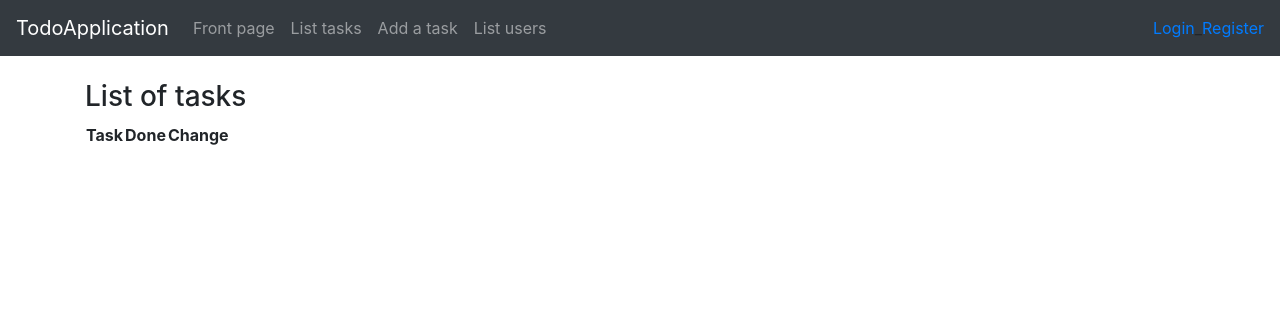
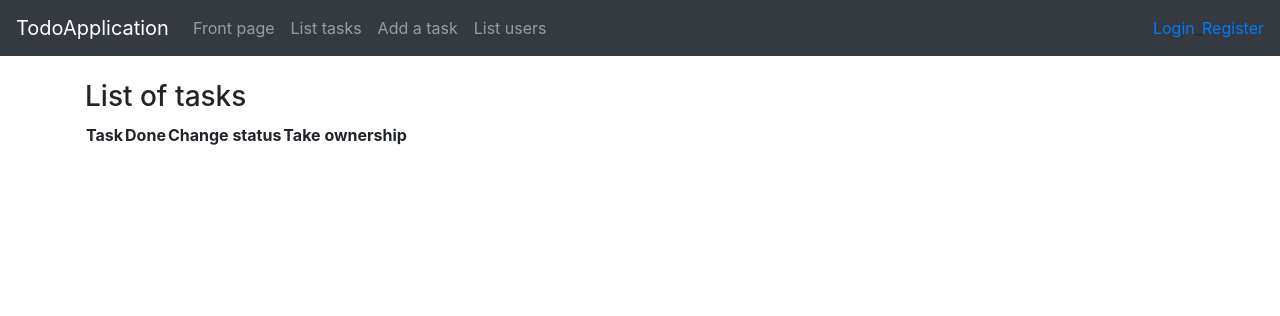
Before and after one commit to aarekr/todoApp, a Flask app: template application/templates/tasks/list.html in a window 1280 px wide. Shown: the top 316 px of the page. Run offline with Flask 2, Linux system fonts and the light colour scheme; the template is opened without the code that fills it, so the values that code supplies are empty; some libraries are stand-ins or nearby versions.

Commit message:
Users can take task ownership - button and form

```diff
--- a/application/templates/tasks/list.html
+++ b/application/templates/tasks/list.html
@@ -13,18 +13,21 @@
     <tr>
       <th>Task</th>
       <th>Done</th>
-      <th><center>Change</center></th>
+      <th><center>Change status</center></th>
+      <th><center>Take ownership</center></th>
     </tr>
     {% for task in tasks %}
     <tr>
       <td>{{ task.name }}</td>
       <td>{% if task.done == 1 %} Done {% else %} Undone {% endif %}</td>
       <td>{% if current_user.is_authenticated and current_user.id == task.account_id %}
-	<form method="POST" action="{{ url_for('tasks_set_done', task_id=task.id) }}">
-	  <input type="submit" value="Change status"/>
-	</form>
-          {% endif %}
-      </td>
+            <form method="POST" action="{{ url_for('tasks_set_done', task_id=task.id) }}">
+              <input type="submit" value="Change status"/>
+            </form>
+          {% endif %}</td>
+      <td><form method="POST" action="{{ url_for('tasks_take_ownership', user_id=current_user.id) }}">
+            <center><input type="submit" value="I will do it!"/></center>
+          </form></td>
     </tr>
     {% endfor %}
   </table>
```
Also changed, not shown: application/tasks/views.py (+8 -0 lines), 1 other file.
